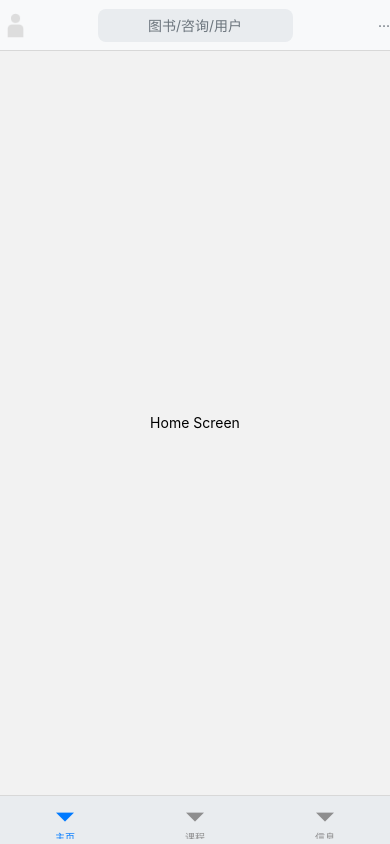
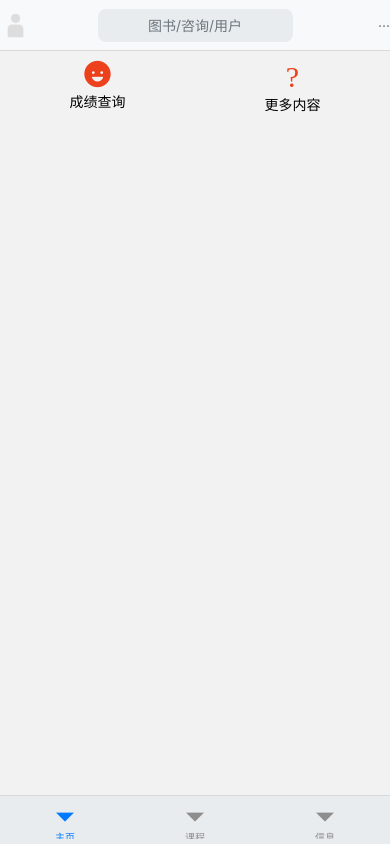
Before and after one commit to Desxiaofeng/mySDUrn, a React Native app: screen /Home in a window 390 px wide. Built offline with nearby package versions, Linux system fonts and the light colour scheme.

Commit message:
add headfirst

```diff
--- /dev/null
+++ b/src/component/mainTab/HomeScreenFirst.tsx
@@ -0,0 +1,52 @@
+import React, { useEffect, useState } from "react";
+import { View, Text, Dimensions, StyleSheet } from "react-native";
+import { headComponentData } from '../../head componennt data';
+import Icon from 'react-native-vector-icons/Ionicons';
+
+interface HeadComponentItem {
+  name: string;
+  img: string;
+  style?: string;
+  path: string;
+  type: string;
+  up: boolean;
+}
+
+const { width } = Dimensions.get('window');
+
+export default function HomeScreenFirst() {
+    const [itemsWithUpTrue, setItemsWithUpTrue] = useState<HeadComponentItem[]>([]);
+
+    useEffect(() => {
+      const trueUpItems = headComponentData.filter(item => item.up === true);
+      setItemsWithUpTrue(trueUpItems);
+    }, []);
+
+  return (
+    <View style={{
+      flexDirection: 'row',
+      flexWrap: 'wrap',
+      width: width,
+      justifyContent: itemsWithUpTrue.length > 5?('flex-start'):('space-around'),
+      alignItems: 'center'
+    }}>
+     {
+      itemsWithUpTrue.length > 0 ? (
+        itemsWithUpTrue.map((item, index) => (
+          <View key={index} style={{
+            justifyContent: 'center',
+            alignItems: 'center',
+            margin: 5 ,
+            width: (width - 10 * 5) / 5,
+          }}>
+            <Icon name={item.img} size={30} color={typeof item.style === 'string' ? item.style : '#900'} />
+            <Text>{item.name}</Text>
+          </View>
+        ))
+      ) : (
+        <Text>没有 up 为 true 的项目</Text>
+      )
+     }
+    </View>
+  );
+}
--- /dev/null
+++ b/src/head componennt data.tsx
@@ -0,0 +1,217 @@
+interface HeadComponentItem {
+    name: string;
+    img: string;
+    style?: string;
+    path: string;
+    type: string;
+    up: boolean; // 添加此属性
+  }
+
+  export const headComponentData: HeadComponentItem[] = [
+    // Study 类型的条目
+    {
+      name: '成绩查询',
+      img: 'happy',
+      style: '#ec411c',
+      path: '/path1',
+      type: 'study',
+      up: true
+    },
+    // {
+    //   name: '考试安排',
+    //   img: 'image1.jpg',
+    //   path: '/path2',
+    //   type: 'study',
+    //   up: false
+    // },
+    // {
+    //   name: '教学评估',
+    //   img: 'image1.jpg',
+    //   path: '/path3',
+    //   type: 'study',
+    //   up: false
+    // },
+    // {
+    //   name: '历史课程',
+    //   img: 'image1.jpg',
+    //   path: '/path4',
+    //   type: 'study',
+    //   up: false
+    // },
+    // {
+    //   name: '教学计划',
+    //   img: 'image1.jpg',
+    //   path: '/path5',
+    //   type: 'study',
+    //   up: false
+    // },
+    // {
+    //   name: '蹭课助手',
+    //   img: 'image1.jpg',
+    //   path: '/path6',
+    //   type: 'study',
+    //   up: false
+    // },
+    // {
+    //   name: '作业管理',
+    //   img: 'image1.jpg',
+    //   path: '/path7',
+    //   type: 'study',
+    //   up: false
+    // },
+    // {
+    //   name: '教务',
+    //   img: 'image1.jpg',
+    //   path: '/path8',
+    //   type: 'study',
+    //   up: false
+    // },
+
+    // SchoolLife 类型的条目
+    {
+      name: '校车',
+      img: 'image2.jpg',
+      path: '/path9',
+      type: 'schoollife',
+      up: false
+    },
+    // {
+    //   name: '自习室',
+    //   img: 'image2.jpg',
+    //   path: '/path10',
+    //   type: 'schoollife',
+    //   up: false
+    // },
+    // {
+    //   name: '图书馆',
+    //   img: 'image2.jpg',
+    //   path: '/path11',
+    //   type: 'schoollife',
+    //   up: false
+    // },
+    // {
+    //   name: '新闻资讯',
+    //   img: 'image2.jpg',
+    //   path: '/path12',
+    //   type: 'schoollife',
+    //   up: false
+    // },
+    // {
+    //   name: '校园流水',
+    //   img: 'image2.jpg',
+    //   path: '/path13',
+    //   type: 'schoollife',
+    //   up: false
+    // },
+    // {
+    //   name: '支援查询',
+    //   img: 'image2.jpg',
+    //   path: '/path14',
+    //   type: 'schoollife',
+    //   up: false
+    // },
+    // {
+    //   name: '宿舍电量',
+    //   img: 'image2.jpg',
+    //   path: '/path15',
+    //   type: 'schoollife',
+    //   up: false
+    // },
+    // {
+    //   name: '校内电话',
+    //   img: 'image2.jpg',
+    //   path: '/path16',
+    //   type: 'schoollife',
+    //   up: false
+    // },
+    // {
+    //   name: '校区地图',
+    //   img: 'image2.jpg',
+    //   path: '/path17',
+    //   type: 'schoollife',
+    //   up: false
+    // },
+    // {
+    //   name: '校历',
+    //   img: 'image2.jpg',
+    //   path: '/path18',
+    //   type: 'schoollife',
+    //   up: false
+    // },
+    // {
+    //   name: '校区天气',
+    //   img: 'image2.jpg',
+    //   path: '/path19',
+    //   type: 'schoollife',
+    //   up: false
+    // },
+
+    // Services 类型的条目
+    {
+      name: '出校申请',
+      img: 'image3.jpg',
+      path: '/path20',
+      type: 'services',
+      up: false
+    },
+    // {
+    //   name: '身份证码',
+    //   img: 'image3.jpg',
+    //   path: '/path21',
+    //   type: 'services',
+    //   up: false
+    // },
+    // {
+    //   name: '心理咨询',
+    //   img: 'image3.jpg',
+    //   path: '/path22',
+    //   type: 'services',
+    //   up: false
+    // },
+    // {
+    //   name: '教务网站',
+    //   img: 'image3.jpg',
+    //   path: '/path23',
+    //   type: 'services',
+    //   up: false
+    // },
+
+    // Others 类型的条目
+    {
+      name: '近期活动',
+      img: 'image4.jpg',
+      path: '/path24',
+      type: 'others',
+      up: false
+    },
+    // {
+    //   name: '辅修管理',
+    //   img: 'image4.jpg',
+    //   path: '/path25',
+    //   type: 'others',
+    //   up: false
+    // },
+    // {
+    //   name: '下载中心',
+    //   img: 'image4.jpg',
+    //   path: '/path26',
+    //   type: 'others',
+    //   up: false
+    // },
+    // {
+    //   name: '工具箱',
+    //   img: 'image4.jpg',
+    //   path: '/path27',
+    //   type: 'others',
+    //   up: false
+    // }
+
+    {
+      name: '更多内容',
+      img: 'indent-more',
+      style:'#ec411c',
+      path: '/path24',
+      type: 'more',
+      up: true
+    },
+  ];
--- a/src/screen/mainTabScreen/HomeScreen.tsx
+++ b/src/screen/mainTabScreen/HomeScreen.tsx
@@ -1,13 +1,11 @@
 import React from 'react';
-import {
-    View,
-    Text,
-} from 'react-native';
+import { View, Text, StyleSheet, } from 'react-native';
+import HomeScreenFirst from '../../component/mainTab/HomeScreenFirst';
 
-export default function HomeScreen(): React.JSX.Element {
+export default function HomeScreen() {
     return (
-        <View style={{ flex: 1, justifyContent: 'center', alignItems: 'center' }}>
-            <Text>Home Screen</Text>
+        <View style={{ justifyContent: 'center', alignItems: 'center' }}>
+         <HomeScreenFirst/>
         </View>
     );
 }
```
